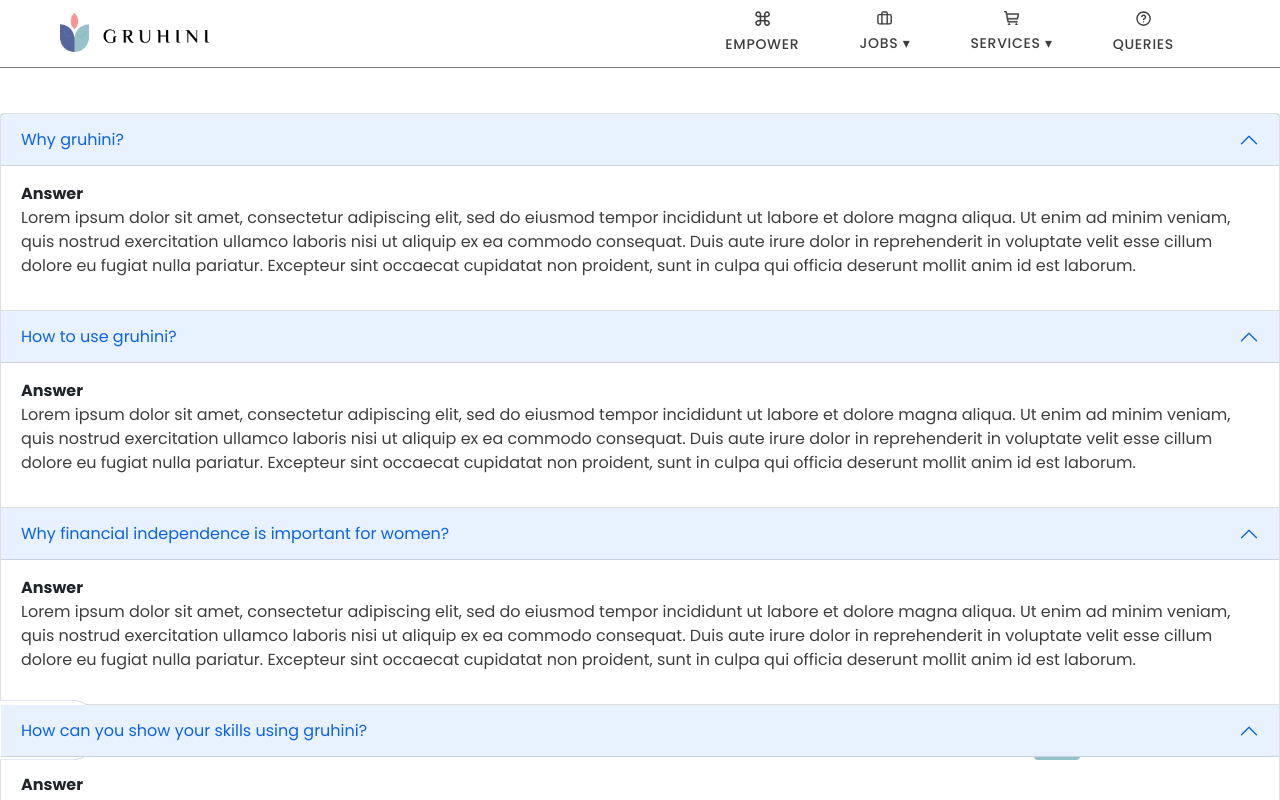
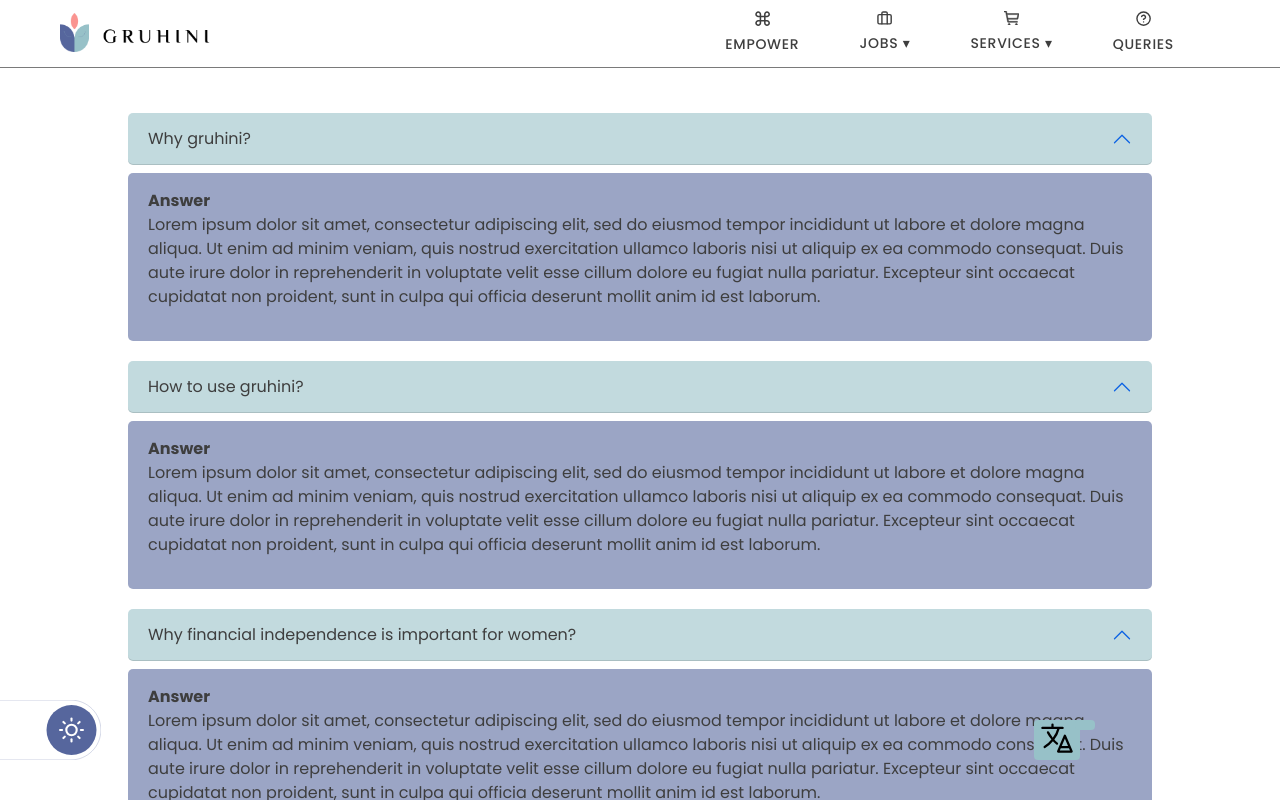
Before and after one commit to Kajal-7/SheHacks_Technocrats, a React (Create React App) app in the folder gruhini/: page /queries in a window 1280 px wide. Shown: the top 800 px of the page. Built offline with nearby package versions, Linux system fonts and the light colour scheme; no server answers; the database is empty; sample sign-in values are in the browser's storage.

Commit message:
Queries Design done

```diff
--- a/gruhini/src/components/Queries/Accordionn.jsx
+++ b/gruhini/src/components/Queries/Accordionn.jsx
@@ -1,30 +1,38 @@
 import React from "react";
 import queryData from "./data";
-import "../../style/Queries.css"
-const Accordionn= ()=>{
+import "../../style/Queries.css";
+const Accordionn = () => {
   return (
     <div class="accordion" id="accordionExample">
-     {
-       queryData.map((item)=>{
+      {queryData.map((item) => {
         return (
-          <div class="accordion-item">
-          <h2 class="accordion-header" id="headingOne">
-            <button class="accordion-button" type="button" data-bs-toggle="collapse" data-bs-target="#collapseOne" aria-expanded="true" aria-controls="collapseOne">
+          <div class="accordion-item border-0">
+            <h2 class="accordion-headerborder-0" id="headingOne">
+              <button
+                class="accordion-button"
+                type="button"
+                data-bs-toggle="collapse"
+                data-bs-target="#collapseOne"
+                aria-expanded="true"
+                aria-controls="collapseOne"
+              >
                 {item.que}
               </button>
             </h2>
-          <div id="collapseOne" class="accordion-collapse collapse show" aria-labelledby="headingOne" data-bs-parent="#accordionExample">
-            <div class="accordion-body"  >
+            <div
+              id="collapseOne"
+              class="accordion-collapse collapse show"
+              aria-labelledby="headingOne"
+              data-bs-parent="#accordionExample"
+            >
+              <div class="accordion-body">
                 <strong>Answer</strong>
                 <p>{item.ans}</p>
               </div>
             </div>
           </div>
         );
-       })
-     }
-
-
+      })}
     </div>
   );
 };
--- a/gruhini/src/style/Queries.css
+++ b/gruhini/src/style/Queries.css
@@ -1,4 +1,21 @@
 @import "./App.css";
-.accordion-header{
-    background-color: var(--pri-color) !important;
+
+.accordion,
+.accordion-item {
+  background-color: var(--for-color) !important;
 }
+
+.accordion-button,
+.accordion-collapse {
+  background-color: #97c1c896 !important;
+  /* color: #3e3e3e !important; */
+  color: var(--txt-color) !important;
+  margin: 0 auto !important;
+  width: 80% !important;
+  border-radius: 5px !important;
+}
+
+.accordion-collapse {
+  margin-bottom: 20px !important;
+  background-color: #56669d96 !important;
+}
```
Lines whose indentation alone changed are shown as unchanged.
